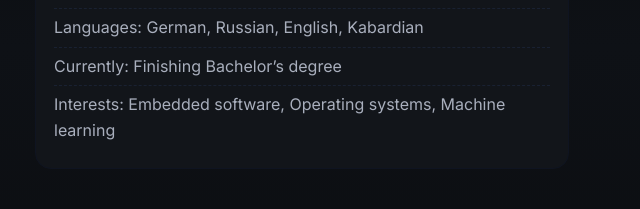
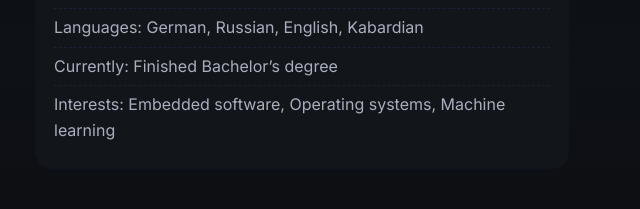
Before and after one commit to shinahov/portfolio, a plain HTML site: page index.html in a window 1280 px wide. Shown: the part 273-482 px from the top of the page, 621-1261 px from the left. Drawn offline with Linux system fonts and the light colour scheme.

Commit message:
fixed my currently

```diff
--- a/index.html
+++ b/index.html
@@ -53,7 +53,7 @@
             <ul class="facts">
               <li>Location: Solingen, Wuppertal</li>
               <li>Languages: German, Russian, English, Kabardian</li>
-              <li>Currently: Finishing Bachelor’s degree</li>
+              <li>Currently: Finished Bachelor’s degree</li>
               <li>Interests: Embedded software, Operating systems, Machine learning</li>
             </ul>
           </div>
```
